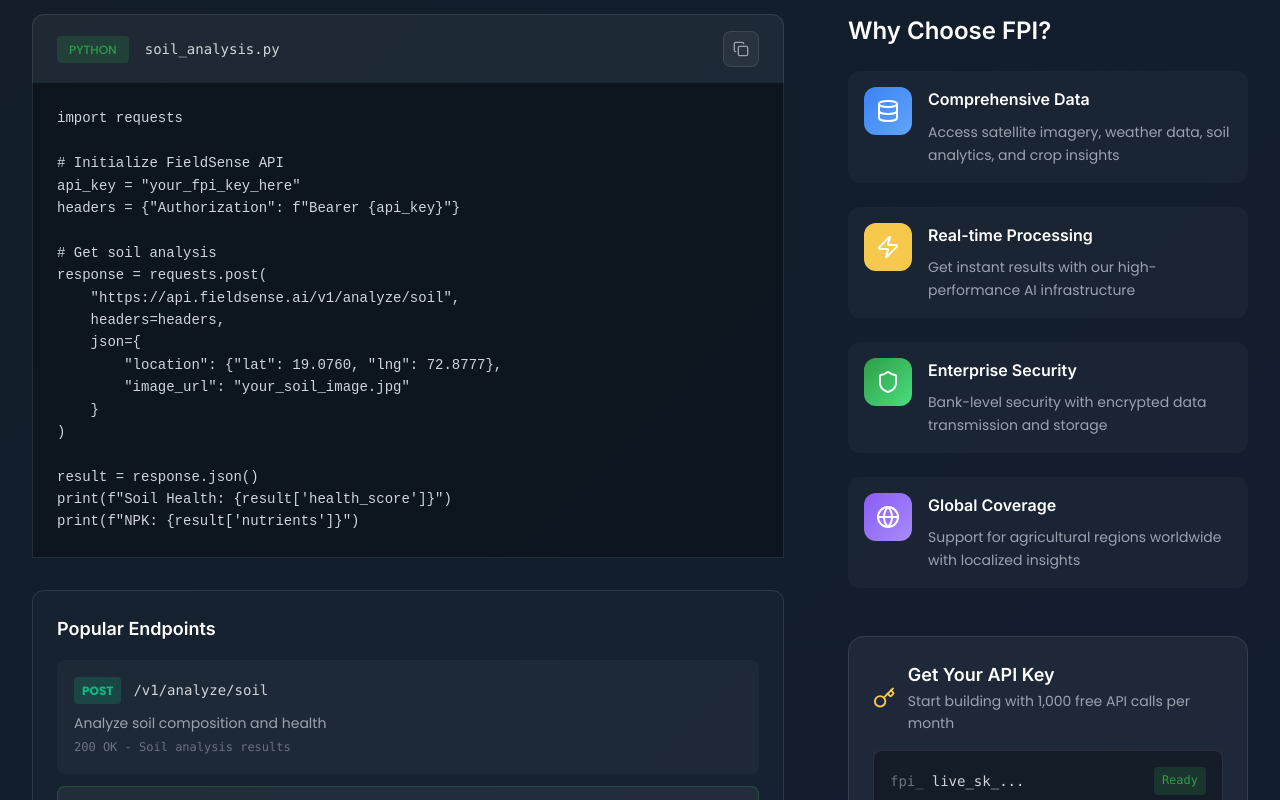
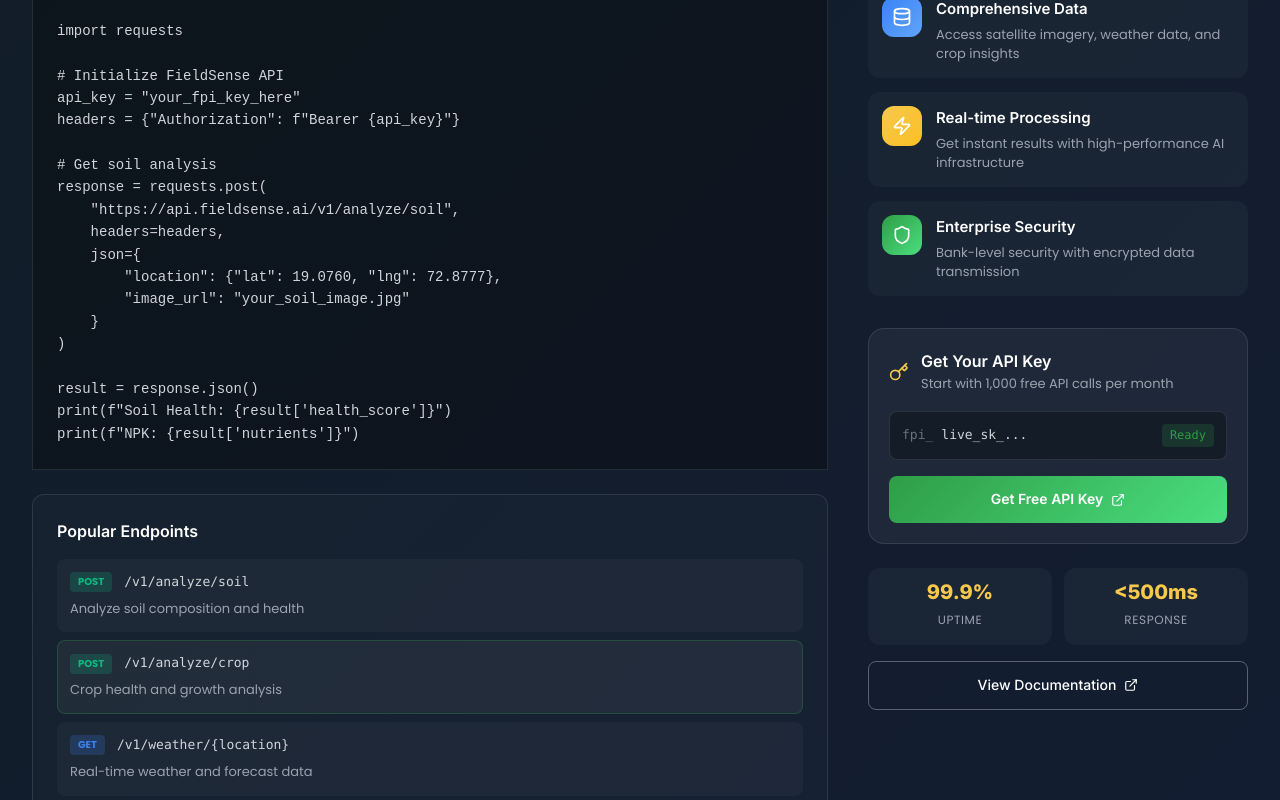
Before and after one commit to samarth3101/FieldSense-Platform-SIH, a Next.js app in the folder FieldSense_frontend/fieldsense-frontend/: page / in a window 1280 px wide. Shown: the part 4060-4860 px from the top of the page. Built offline with nearby package versions, Linux system fonts and the light colour scheme.

Commit message:
FieldSense PUBLIC API Section

```diff
--- a/FieldSense_frontend/fieldsense-frontend/src/components/landings/FPISpotlight.tsx
+++ b/FieldSense_frontend/fieldsense-frontend/src/components/landings/FPISpotlight.tsx
@@ -45,26 +45,22 @@
     {
       method: 'POST',
       path: '/v1/analyze/soil',
-      description: 'Analyze soil composition and health',
-      response: '200 OK - Soil analysis results'
+      description: 'Analyze soil composition and health'
     },
     {
       method: 'POST',
       path: '/v1/analyze/crop',
-      description: 'Crop health and growth analysis',
-      response: '200 OK - Crop health metrics'
+      description: 'Crop health and growth analysis'
     },
     {
       method: 'GET',
       path: '/v1/weather/{location}',
-      description: 'Real-time weather and forecast data',
-      response: '200 OK - Weather information'
+      description: 'Real-time weather and forecast data'
     },
     {
       method: 'GET',
       path: '/v1/satellite/{coords}',
-      description: 'Satellite imagery and NDVI data',
-      response: '200 OK - Satellite data'
+      description: 'Satellite imagery and NDVI data'
     }
   ];
 
@@ -72,26 +68,20 @@
     {
       icon: Database,
       title: 'Comprehensive Data',
-      description: 'Access satellite imagery, weather data, soil analytics, and crop insights',
+      description: 'Access satellite imagery, weather data, and crop insights',
       color: 'blue'
     },
     {
       icon: Zap,
       title: 'Real-time Processing',
-      description: 'Get instant results with our high-performance AI infrastructure',
+      description: 'Get instant results with high-performance AI infrastructure',
       color: 'yellow'
     },
     {
       icon: Shield,
       title: 'Enterprise Security',
-      description: 'Bank-level security with encrypted data transmission and storage',
+      description: 'Bank-level security with encrypted data transmission',
       color: 'green'
-    },
-    {
-      icon: Globe,
-      title: 'Global Coverage',
-      description: 'Support for agricultural regions worldwide with localized insights',
-      color: 'purple'
     }
   ];
 
@@ -147,7 +137,7 @@
 
           <p className={styles.subtitle}>
             Integrate agricultural AI into your applications with our comprehensive API.
-            From soil analysis to crop monitoring, access the same technology that powers FieldSense.
+            Access the same technology that powers FieldSense.
           </p>
         </div>
 
@@ -198,9 +188,6 @@
                     <div className={styles.endpointDescription}>
                       {endpoint.description}
                     </div>
-                    <div className={styles.endpointResponse}>
-                      {endpoint.response}
-                    </div>
                   </div>
                 ))}
               </div>
@@ -217,7 +204,6 @@
                   <div
                     key={index}
                     className={`${styles.feature} ${styles[feature.color]}`}
-                    style={{ '--delay': `${index * 0.1}s` } as any}
                   >
                     <div className={styles.featureIcon}>
                       <feature.icon className={styles.icon} />
@@ -238,17 +224,15 @@
                 <div>
                   <h4 className={styles.apiKeyTitle}>Get Your API Key</h4>
                   <p className={styles.apiKeyDescription}>
-                    Start building with 1,000 free API calls per month
+                    Start with 1,000 free API calls per month
                   </p>
                 </div>
               </div>
 
-              <div className={styles.apiKeyDemo}>
               <div className={styles.keyPreview}>
                 <span className={styles.keyPrefix}>fpi_</span>
                 <span className={styles.keyValue}>live_sk_...</span>
                 <span className={styles.keyStatus}>Ready</span>
-                </div>
               </div>
 
               <Link href="/fpi" className={styles.getKeyBtn}>
@@ -257,32 +241,21 @@
               </Link>
             </div>
 
-            {/* Stats */}
+            {/* Stats & Documentation */}
+            <div className={styles.bottomSection}>
               <div className={styles.stats}>
                 <div className={styles.stat}>
                   <span className={styles.statValue}>99.9%</span>
                   <span className={styles.statLabel}>Uptime</span>
                 </div>
                 <div className={styles.stat}>
-                <span className={styles.statValue}> 500ms</span>
-                <span className={styles.statLabel}>Response Time</span>
-              </div>
-              <div className={styles.stat}>
-                <span className={styles.statValue}>10M+</span>
-                <span className={styles.statLabel}>API Calls/Month</span>
+                  <span className={styles.statValue}>&lt;500ms</span>
+                  <span className={styles.statLabel}>Response</span>
                 </div>
               </div>
 
-            {/* Documentation Link */}
-            <div className={styles.documentation}>
-              <div className={styles.docHeader}>
-                <h4 className={styles.docTitle}>Complete Documentation</h4>
-                <p className={styles.docDescription}>
-                  Comprehensive guides, examples, and API reference
-                </p>
-              </div>
               <Link href="/fpi" className={styles.docBtn}>
-                Explore FPI Docs
+                View Documentation
                 <ExternalLink className={styles.btnIcon} />
               </Link>
             </div>
--- a/FieldSense_frontend/fieldsense-frontend/src/styles/components/landing/FPISpotlight.module.scss
+++ b/FieldSense_frontend/fieldsense-frontend/src/styles/components/landing/FPISpotlight.module.scss
@@ -1,16 +1,23 @@
-// @import '../../variables.scss';
-// @import '../../mixins.scss';
-
 @import 'src/styles/variables.scss';
 @import 'src/styles/mixins.scss';
 
-
 .fpiSection {
-  @include section-padding;
-  background: $gray-900;
-  color: $white;
+  padding-top: 2.5rem;
+  padding-bottom: 2.5rem;
+  background: #111827;
+  color: #ffffff;
   position: relative;
   overflow: hidden;
+
+  @media (min-width: 768px) {
+    padding-top: 3.5rem;
+    padding-bottom: 3.5rem;
+  }
+
+  @media (min-width: 1024px) {
+    padding-top: 4rem;
+    padding-bottom: 4rem;
+  }
 
   &::before {
     content: '';
@@ -19,21 +26,32 @@
     left: 0;
     right: 0;
     bottom: 0;
-    background: linear-gradient(135deg, rgba($primary-green, 0.05) 0%, rgba($info, 0.05) 100%);
+    background: linear-gradient(135deg, rgba(47, 157, 70, 0.05) 0%, rgba(59, 130, 246, 0.05) 100%);
     z-index: 1;
   }
 }
 
 .container {
-  @include container;
+  width: 100%;
+  max-width: 1280px;
+  margin: 0 auto;
+  padding: 0 1rem;
   position: relative;
   z-index: 2;
+
+  @media (min-width: 768px) {
+    padding: 0 1.5rem;
+  }
+
+  @media (min-width: 1024px) {
+    padding: 0 2rem;
+  }
 }
 
-// Header
+// Header - Reduced spacing
 .header {
   text-align: center;
-  margin-bottom: $space-16;
+  margin-bottom: 2.5rem;
   opacity: 0;
   transform: translateY(30px);
   transition: all 0.8s ease-out;
@@ -42,20 +60,24 @@
     opacity: 1;
     transform: translateY(0);
   }
+
+  @media (min-width: 768px) {
+    margin-bottom: 3rem;
+  }
 }
 
 .badge {
-  @include flex-center;
-  gap: $space-2;
-  background: rgba($primary-green, 0.1);
-  border: 1px solid rgba($primary-green, 0.3);
-  color: $primary-green;
-  padding: $space-2 $space-4;
-  border-radius: $radius-full;
-  font-size: $text-sm;
-  font-weight: $font-medium;
-  margin-bottom: $space-6;
   display: inline-flex;
+  align-items: center;
+  gap: 0.5rem;
+  background: rgba(47, 157, 70, 0.1);
+  border: 1px solid rgba(47, 157, 70, 0.3);
+  color: #2F9D46;
+  padding: 0.5rem 1rem;
+  border-radius: 9999px;
+  font-size: 0.875rem;
+  font-weight: 500;
+  margin-bottom: 1.25rem;
 }
 
 .badgeIcon {
@@ -64,37 +86,57 @@
 }
 
 .title {
-  @include heading-2;
-  color: $white;
-  margin-bottom: $space-6;
+  font-family: 'Inter', -apple-system, BlinkMacSystemFont, 'Segoe UI', sans-serif;
+  font-size: 1.875rem;
+  font-weight: 700;
+  line-height: 1.2;
+  color: #ffffff;
+  margin-bottom: 1rem;
+
+  @media (min-width: 768px) {
+    font-size: 2.5rem;
+    margin-bottom: 1.25rem;
+  }
+
+  @media (min-width: 1024px) {
+    font-size: 3rem;
+  }
 }
 
 .highlight {
-  background: linear-gradient(135deg, $accent-yellow, $yellow-400);
+  background: linear-gradient(135deg, #F6C84C, #fbbf24);
   background-clip: text;
   -webkit-background-clip: text;
   -webkit-text-fill-color: transparent;
+  display: inline-block;
 }
 
 .subtitle {
-  @include body-large;
-  color: $gray-300;
+  font-family: 'Poppins', -apple-system, BlinkMacSystemFont, 'Segoe UI', sans-serif;
+  font-size: 1rem;
+  line-height: 1.6;
+  color: #d1d5db;
   max-width: 700px;
   margin: 0 auto;
-}
 
-// Content Layout
-.content {
-  display: grid;
-  gap: $space-12;
-
-  @include desktop-up {
-    grid-template-columns: 1fr 400px;
-    gap: $space-16;
+  @media (min-width: 768px) {
+    font-size: 1.125rem;
+    line-height: 1.7;
   }
 }
 
-// Code Section
+// Content Layout - Reduced spacing
+.content {
+  display: grid;
+  gap: 2rem;
+
+  @media (min-width: 1024px) {
+    grid-template-columns: 1fr 380px;
+    gap: 2.5rem;
+  }
+}
+
+// Code Section - Optimized spacing
 .codeSection {
   opacity: 0;
   transform: translateY(40px);
@@ -107,157 +149,164 @@
 }
 
 .codeHeader {
-  @include flex-between;
-  background: rgba($white, 0.05);
-  border: 1px solid rgba($white, 0.1);
+  display: flex;
+  align-items: center;
+  justify-content: space-between;
+  background: rgba(255, 255, 255, 0.05);
+  border: 1px solid rgba(255, 255, 255, 0.1);
   border-bottom: none;
-  border-radius: $radius-xl $radius-xl 0 0;
-  padding: $space-4 $space-6;
+  border-radius: 0.75rem 0.75rem 0 0;
+  padding: 0.875rem 1.25rem;
 }
 
 .codeTitle {
-  @include flex-center;
-  gap: $space-4;
+  display: flex;
+  align-items: center;
+  gap: 0.875rem;
 }
 
 .language {
-  background: rgba($primary-green, 0.2);
-  color: $primary-green;
-  padding: $space-1 $space-3;
-  border-radius: $radius-base;
-  font-size: $text-xs;
-  font-weight: $font-medium;
+  background: rgba(47, 157, 70, 0.2);
+  color: #2F9D46;
+  padding: 0.25rem 0.625rem;
+  border-radius: 0.375rem;
+  font-size: 0.75rem;
+  font-weight: 500;
   text-transform: uppercase;
 }
 
 .filename {
-  color: $gray-300;
-  font-size: $text-sm;
+  color: #d1d5db;
+  font-size: 0.875rem;
   font-family: 'Monaco', 'Menlo', 'Ubuntu Mono', monospace;
 }
 
 .copyBtn {
-  @include flex-center;
-  width: 36px;
-  height: 36px;
-  background: rgba($white, 0.05);
-  border: 1px solid rgba($white, 0.1);
-  border-radius: $radius-lg;
-  color: $gray-400;
+  display: flex;
+  align-items: center;
+  justify-content: center;
+  width: 32px;
+  height: 32px;
+  background: rgba(255, 255, 255, 0.05);
+  border: 1px solid rgba(255, 255, 255, 0.1);
+  border-radius: 0.5rem;
+  color: #9ca3af;
   cursor: pointer;
-  transition: all $transition-base;
+  transition: all 0.2s ease;
 
   &:hover {
-    background: rgba($white, 0.1);
-    color: $white;
+    background: rgba(255, 255, 255, 0.1);
+    color: #ffffff;
   }
 }
 
 .copyIcon {
-  width: 16px;
-  height: 16px;
+  width: 14px;
+  height: 14px;
 }
 
 .codeBlock {
-  background: rgba($black, 0.3);
-  border: 1px solid rgba($white, 0.1);
+  background: rgba(0, 0, 0, 0.3);
+  border: 1px solid rgba(255, 255, 255, 0.1);
   border-top: none;
   overflow-x: auto;
   font-family: 'Monaco', 'Menlo', 'Ubuntu Mono', monospace;
 }
 
 .code {
-  padding: $space-6;
+  padding: 1.25rem;
   margin: 0;
-  font-size: $text-sm;
+  font-size: 0.8125rem;
   line-height: 1.6;
-  color: $gray-300;
+  color: #d1d5db;
   white-space: pre;
   overflow-x: auto;
+
+  @media (min-width: 768px) {
+    padding: 1.5rem;
+    font-size: 0.875rem;
+  }
 }
 
-// Endpoints
+// Endpoints - Reduced spacing
 .endpoints {
-  margin-top: $space-8;
-  background: rgba($white, 0.02);
-  border: 1px solid rgba($white, 0.1);
-  border-radius: $radius-xl;
-  padding: $space-6;
+  margin-top: 1.5rem;
+  background: rgba(255, 255, 255, 0.02);
+  border: 1px solid rgba(255, 255, 255, 0.1);
+  border-radius: 0.75rem;
+  padding: 1.25rem;
+
+  @media (min-width: 768px) {
+    padding: 1.5rem;
+  }
 }
 
 .endpointsTitle {
-  font-family: $font-display;
-  font-size: $text-lg;
-  font-weight: $font-semibold;
-  color: $white;
-  margin-bottom: $space-4;
+  font-family: 'Inter', -apple-system, BlinkMacSystemFont, 'Segoe UI', sans-serif;
+  font-size: 1rem;
+  font-weight: 600;
+  color: #ffffff;
+  margin-bottom: 0.875rem;
 }
 
 .endpointsList {
   display: flex;
   flex-direction: column;
-  gap: $space-3;
+  gap: 0.5rem;
 }
 
 .endpoint {
-  padding: $space-4;
-  background: rgba($white, 0.03);
+  padding: 0.75rem;
+  background: rgba(255, 255, 255, 0.03);
   border: 1px solid transparent;
-  border-radius: $radius-lg;
+  border-radius: 0.5rem;
   cursor: pointer;
-  transition: all $transition-base;
+  transition: all 0.2s ease;
 
   &:hover,
   &.active {
-    background: rgba($white, 0.05);
-    border-color: rgba($primary-green, 0.3);
+    background: rgba(255, 255, 255, 0.05);
+    border-color: rgba(47, 157, 70, 0.3);
   }
 }
 
 .endpointMethod {
-  @include flex-center;
-  gap: $space-3;
-  margin-bottom: $space-2;
-  justify-content: flex-start;
+  display: flex;
+  align-items: center;
+  gap: 0.75rem;
+  margin-bottom: 0.375rem;
 }
 
 .method {
-  padding: $space-1 $space-2;
-  border-radius: $radius-base;
-  font-size: $text-xs;
-  font-weight: $font-bold;
+  padding: 0.125rem 0.5rem;
+  border-radius: 0.25rem;
+  font-size: 0.625rem;
+  font-weight: 700;
   text-transform: uppercase;
 
   &.post {
-    background: rgba(#10b981, 0.2);
+    background: rgba(16, 185, 129, 0.2);
     color: #10b981;
   }
 
   &.get {
-    background: rgba($info, 0.2);
-    color: $info;
+    background: rgba(59, 130, 246, 0.2);
+    color: #3b82f6;
   }
 }
 
 .path {
   font-family: 'Monaco', 'Menlo', 'Ubuntu Mono', monospace;
-  font-size: $text-sm;
-  color: $gray-300;
+  font-size: 0.8125rem;
+  color: #d1d5db;
 }
 
 .endpointDescription {
-  color: $gray-400;
-  font-size: $text-sm;
-  margin-bottom: $space-1;
+  color: #9ca3af;
+  font-size: 0.8125rem;
 }
 
-.endpointResponse {
-  color: $gray-500;
-  font-size: $text-xs;
-  font-family: 'Monaco', 'Menlo', 'Ubuntu Mono', monospace;
-}
-
-// Info Section
+// Info Section - Reduced spacing
 .infoSection {
   opacity: 0;
   transform: translateY(40px);
@@ -269,61 +318,59 @@
   }
 }
 
-// Features
+// Features - Reduced from 4 to 3 features
 .features {
-  margin-bottom: $space-12;
+  margin-bottom: 2rem;
 }
 
 .featuresTitle {
-  @include heading-3;
-  color: $white;
-  margin-bottom: $space-6;
+  font-family: 'Inter', -apple-system, BlinkMacSystemFont, 'Segoe UI', sans-serif;
+  font-size: 1.25rem;
+  font-weight: 600;
+  color: #ffffff;
+  margin-bottom: 1rem;
 }
 
 .featuresList {
   display: flex;
   flex-direction: column;
-  gap: $space-6;
+  gap: 0.875rem;
 }
 
 .feature {
   display: flex;
-  gap: $space-4;
-  padding: $space-4;
-  background: rgba($white, 0.03);
-  border-radius: $radius-xl;
-  animation: featureSlideIn 0.8s ease-out both;
-  animation-delay: var(--delay);
+  gap: 0.875rem;
+  padding: 0.875rem;
+  background: rgba(255, 255, 255, 0.03);
+  border-radius: 0.75rem;
 
   // Color variants
   &.blue .featureIcon {
-    background: linear-gradient(135deg, $info, #60a5fa);
+    background: linear-gradient(135deg, #3b82f6, #60a5fa);
   }
 
   &.yellow .featureIcon {
-    background: linear-gradient(135deg, $accent-yellow, $yellow-400);
+    background: linear-gradient(135deg, #F6C84C, #fbbf24);
   }
 
   &.green .featureIcon {
-    background: linear-gradient(135deg, $primary-green, $green-400);
-  }
-
-  &.purple .featureIcon {
-    background: linear-gradient(135deg, #8b5cf6, #a78bfa);
+    background: linear-gradient(135deg, #2F9D46, #4ade80);
   }
 }
 
 .featureIcon {
-  width: 48px;
-  height: 48px;
-  border-radius: $radius-xl;
-  @include flex-center;
+  width: 40px;
+  height: 40px;
+  border-radius: 0.75rem;
+  display: flex;
+  align-items: center;
+  justify-content: center;
   flex-shrink: 0;
 
   .icon {
-    width: 24px;
-    height: 24px;
-    color: $white;
+    width: 20px;
+    height: 20px;
+    color: #ffffff;
   }
 }
 
@@ -332,214 +379,215 @@
 }
 
 .featureTitle {
-  font-family: $font-display;
-  font-size: $text-base;
-  font-weight: $font-semibold;
-  color: $white;
-  margin-bottom: $space-2;
+  font-family: 'Inter', -apple-system, BlinkMacSystemFont, 'Segoe UI', sans-serif;
+  font-size: 0.9375rem;
+  font-weight: 600;
+  color: #ffffff;
+  margin-bottom: 0.25rem;
 }
 
 .featureDescription {
-  color: $gray-400;
-  font-size: $text-sm;
-  line-height: $leading-relaxed;
+  color: #9ca3af;
+  font-size: 0.8125rem;
+  line-height: 1.5;
 }
 
-// API Key Section
+// API Key Section - Compact
 .apiKeySection {
-  background: rgba($white, 0.05);
-  border: 1px solid rgba($white, 0.1);
-  border-radius: $radius-2xl;
-  padding: $space-6;
-  margin-bottom: $space-8;
+  background: rgba(255, 255, 255, 0.05);
+  border: 1px solid rgba(255, 255, 255, 0.1);
+  border-radius: 1rem;
+  padding: 1.25rem;
+  margin-bottom: 1.5rem;
 }
 
 .apiKeyHeader {
-  @include flex-center;
-  gap: $space-3;
-  margin-bottom: $space-4;
-  justify-content: flex-start;
+  display: flex;
+  align-items: center;
+  gap: 0.75rem;
+  margin-bottom: 1rem;
 }
 
 .keyIcon {
-  width: 24px;
-  height: 24px;
-  color: $accent-yellow;
+  width: 20px;
+  height: 20px;
+  color: #F6C84C;
 }
 
 .apiKeyTitle {
-  font-family: $font-display;
-  font-size: $text-lg;
-  font-weight: $font-semibold;
-  color: $white;
+  font-family: 'Inter', -apple-system, BlinkMacSystemFont, 'Segoe UI', sans-serif;
+  font-size: 1rem;
+  font-weight: 600;
+  color: #ffffff;
   margin: 0;
 }
 
 .apiKeyDescription {
-  color: $gray-400;
-  font-size: $text-sm;
+  color: #9ca3af;
+  font-size: 0.8125rem;
   margin: 0;
 }
 
-.apiKeyDemo {
-  margin-bottom: $space-6;
-}
-
 .keyPreview {
-  @include flex-between;
-  background: rgba($black, 0.3);
-  border: 1px solid rgba($white, 0.1);
-  border-radius: $radius-lg;
-  padding: $space-4;
+  display: flex;
+  align-items: center;
+  justify-content: space-between;
+  background: rgba(0, 0, 0, 0.3);
+  border: 1px solid rgba(255, 255, 255, 0.1);
+  border-radius: 0.5rem;
+  padding: 0.75rem;
   font-family: 'Monaco', 'Menlo', 'Ubuntu Mono', monospace;
+  margin-bottom: 1rem;
 }
 
 .keyPrefix {
-  color: $gray-500;
-  font-size: $text-sm;
+  color: #6b7280;
+  font-size: 0.8125rem;
 }
 
 .keyValue {
-  color: $gray-300;
-  font-size: $text-sm;
+  color: #d1d5db;
+  font-size: 0.8125rem;
   flex: 1;
-  margin-left: $space-2;
+  margin-left: 0.5rem;
 }
 
 .keyStatus {
-  background: rgba($primary-green, 0.2);
-  color: $primary-green;
-  padding: $space-1 $space-2;
-  border-radius: $radius-base;
-  font-size: $text-xs;
-  font-weight: $font-medium;
+  background: rgba(47, 157, 70, 0.2);
+  color: #2F9D46;
+  padding: 0.125rem 0.5rem;
+  border-radius: 0.25rem;
+  font-size: 0.75rem;
+  font-weight: 500;
 }
 
 .getKeyBtn {
-  @include button-primary;
+  display: flex;
+  align-items: center;
+  justify-content: center;
+  gap: 0.5rem;
   width: 100%;
+  background: linear-gradient(135deg, #2F9D46, #4ade80);
+  color: #ffffff;
+  border: none;
+  border-radius: 0.5rem;
+  padding: 0.75rem 1rem;
+  font-family: 'Inter', -apple-system, BlinkMacSystemFont, 'Segoe UI', sans-serif;
+  font-size: 0.875rem;
+  font-weight: 600;
   text-decoration: none;
+  cursor: pointer;
+  transition: all 0.2s ease;
+
+  &:hover {
+    transform: translateY(-1px);
+    box-shadow: 0 10px 15px -3px rgba(47, 157, 70, 0.4);
+  }
 
   .btnIcon {
-    width: 16px;
-    height: 16px;
+    width: 14px;
+    height: 14px;
   }
 }
 
-// Stats
+// Bottom Section - Compact stats and doc link
+.bottomSection {
+  display: flex;
+  flex-direction: column;
+  gap: 1rem;
+}
+
 .stats {
   display: grid;
-  grid-template-columns: repeat(3, 1fr);
-  gap: $space-4;
-  margin-bottom: $space-8;
+  grid-template-columns: repeat(2, 1fr);
+  gap: 0.75rem;
 }
 
 .stat {
   text-align: center;
-  padding: $space-4;
-  background: rgba($white, 0.03);
-  border-radius: $radius-xl;
+  padding: 0.875rem 0.5rem;
+  background: rgba(255, 255, 255, 0.03);
+  border-radius: 0.75rem;
 }
 
 .statValue {
   display: block;
-  font-family: $font-display;
-  font-size: $text-xl;
-  font-weight: $font-bold;
-  color: $accent-yellow;
+  font-family: 'Inter', -apple-system, BlinkMacSystemFont, 'Segoe UI', sans-serif;
+  font-size: 1.25rem;
+  font-weight: 800;
+  color: #F6C84C;
   line-height: 1;
-  margin-bottom: $space-1;
+  margin-bottom: 0.25rem;
 }
 
 .statLabel {
-  color: $gray-400;
-  font-size: $text-xs;
+  color: #9ca3af;
+  font-size: 0.75rem;
   text-transform: uppercase;
   letter-spacing: 0.05em;
 }
 
-// Documentation
-.documentation {
-  background: rgba($white, 0.05);
-  border: 1px solid rgba($white, 0.1);
-  border-radius: $radius-2xl;
-  padding: $space-6;
-}
-
-.docHeader {
-  margin-bottom: $space-4;
-}
-
-.docTitle {
-  font-family: $font-display;
-  font-size: $text-lg;
-  font-weight: $font-semibold;
-  color: $white;
-  margin-bottom: $space-2;
-}
-
-.docDescription {
-  color: $gray-400;
-  font-size: $text-sm;
-}
-
 .docBtn {
-  @include button-secondary;
+  display: flex;
+  align-items: center;
+  justify-content: center;
+  gap: 0.5rem;
   width: 100%;
+  background: transparent;
+  color: #ffffff;
+  border: 1px solid rgba(255, 255, 255, 0.3);
+  border-radius: 0.5rem;
+  padding: 0.75rem 1rem;
+  font-family: 'Inter', -apple-system, BlinkMacSystemFont, 'Segoe UI', sans-serif;
+  font-size: 0.875rem;
+  font-weight: 500;
   text-decoration: none;
-  color: $white;
-  border-color: rgba($white, 0.3);
+  cursor: pointer;
+  transition: all 0.2s ease;
 
   &:hover {
-    background: rgba($white, 0.1);
-    border-color: rgba($white, 0.5);
+    background: rgba(255, 255, 255, 0.1);
+    border-color: rgba(255, 255, 255, 0.5);
   }
 
   .btnIcon {
-    width: 16px;
-    height: 16px;
-  }
-}
-
-// Animations
-@keyframes featureSlideIn {
-  from {
-    opacity: 0;
-    transform: translateX(-20px);
-  }
-  to {
-    opacity: 1;
-    transform: translateX(0);
+    width: 14px;
+    height: 14px;
   }
 }
 
 // Mobile adjustments
-@include mobile-only {
+@media (max-width: 767px) {
   .content {
-    gap: $space-8;
+    gap: 1.5rem;
   }
 
   .code {
-    font-size: $text-xs;
-    padding: $space-4;
+    font-size: 0.75rem;
+    padding: 1rem;
   }
 
   .stats {
     grid-template-columns: 1fr;
-    gap: $space-3;
   }
 
   .feature {
-    padding: $space-3;
+    padding: 0.75rem;
+    gap: 0.75rem;
   }
 
   .featureIcon {
-    width: 40px;
-    height: 40px;
+    width: 36px;
+    height: 36px;
 
     .icon {
-      width: 20px;
-      height: 20px;
+      width: 18px;
+      height: 18px;
     }
   }
+
+  .endpoints {
+    margin-top: 1.25rem;
+    padding: 1rem;
+  }
 }
```
Lines whose indentation alone changed are shown as unchanged.
